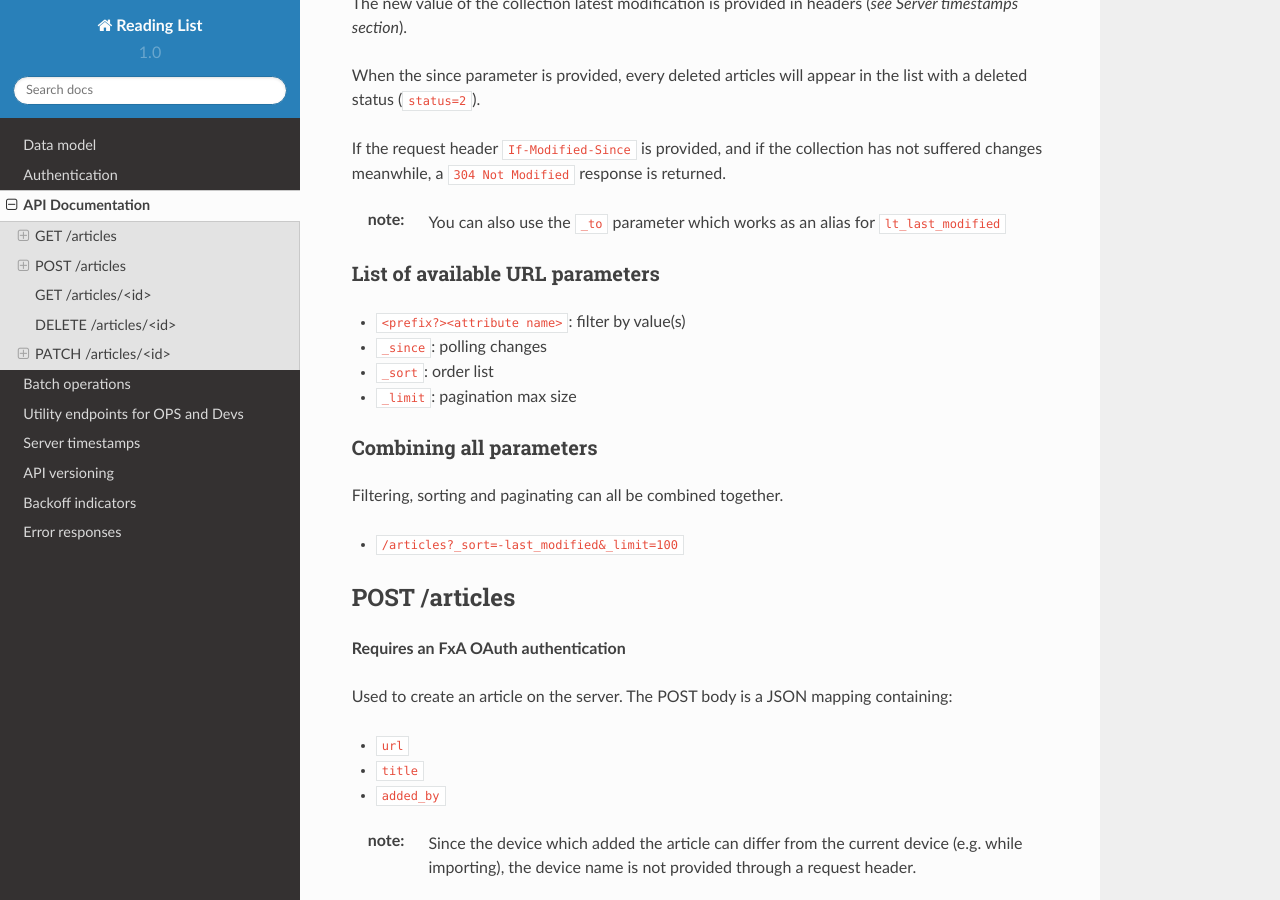
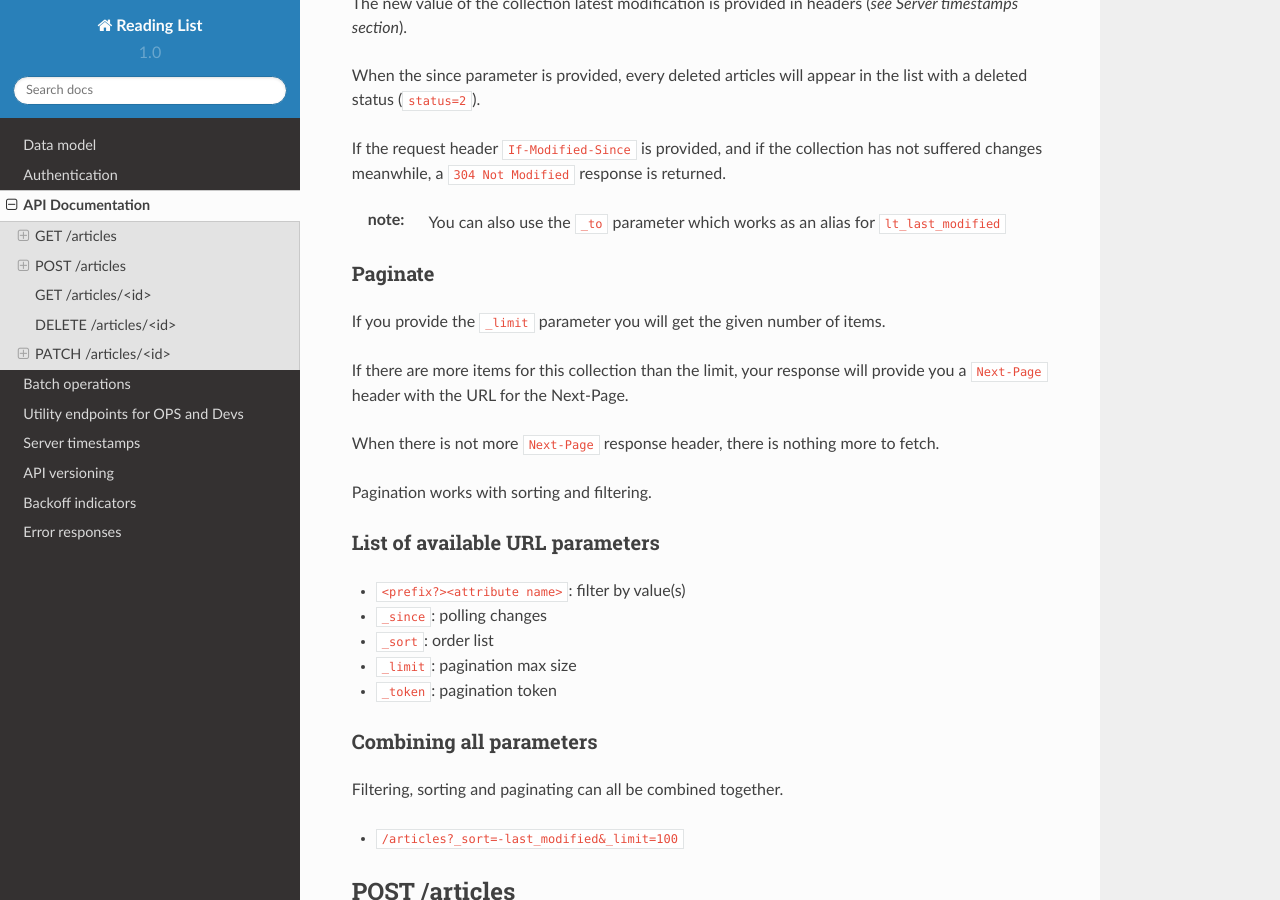
Before and after one commit to Kinto/kinto, a Sphinx documentation site: the page built from docs/api.rst, in a window 1280 px wide and 900 px high, scrolled down 1785 px. Built offline with Sphinx 7.4.7 and the Read the Docs theme 2.0.0, drawn with Linux system fonts in a browser that asks for light colours.

Commit message:
Add some information about pagination in the documentation.

```diff
--- a/docs/api.rst
+++ b/docs/api.rst
@@ -110,6 +110,22 @@ response is returned.
    ``lt_last_modified``
 
 
+Paginate
+--------
+
+If you provide the ``_limit`` parameter you will get the given number
+of items.
+
+If there are more items for this collection than the limit, your
+response will provide you a ``Next-Page`` header with the URL for the
+Next-Page.
+
+When there is not more ``Next-Page`` response header, there is nothing
+more to fetch.
+
+Pagination works with sorting and filtering.
+
+
 List of available URL parameters
 --------------------------------
 
@@ -117,6 +133,7 @@ List of available URL parameters
 - ``_since``: polling changes
 - ``_sort``: order list
 - ``_limit``: pagination max size
+- ``_token``: pagination token
 
 
 Combining all parameters
```
